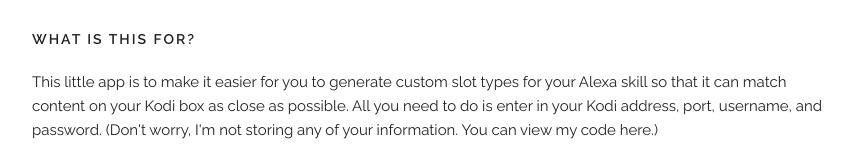
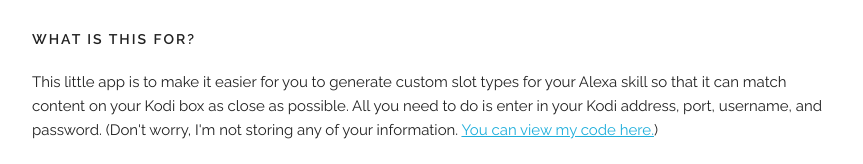
Before and after one commit to m0ngr31/slot-generator, a website: page app/index.html in a window 1280 px wide. Shown: the part 226-390 px from the top of the page, without its empty margins (208-1071 px from the left). Drawn offline with nearby package versions, Linux system fonts and the light colour scheme.

Commit message:
Added source code

```diff
--- a/app/index.html
+++ b/app/index.html
@@ -15,7 +15,7 @@
       </section>
       <div class="docs-section" id="intro">
         <h6 class="docs-header">What is this for?</h6>
-        <p>This little app is to make it easier for you to generate custom slot types for your Alexa skill so that it can match content on your Kodi box as close as possible. All you need to do is enter in your Kodi address, port, username, and password. (Don't worry, I'm not storing any of your information. You can view my code here.)</p>
+        <p>This little app is to make it easier for you to generate custom slot types for your Alexa skill so that it can match content on your Kodi box as close as possible. All you need to do is enter in your Kodi address, port, username, and password. (Don't worry, I'm not storing any of your information. <a href="https://github.com/m0ngr31/slot-generator">You can view my code here.</a>)</p>
         <p>Once it retrieves the lists, just create custom slots in your Alexa skill settings page.</p>
       </div>
       <form onsubmit="submitForm(); return false;">
```
